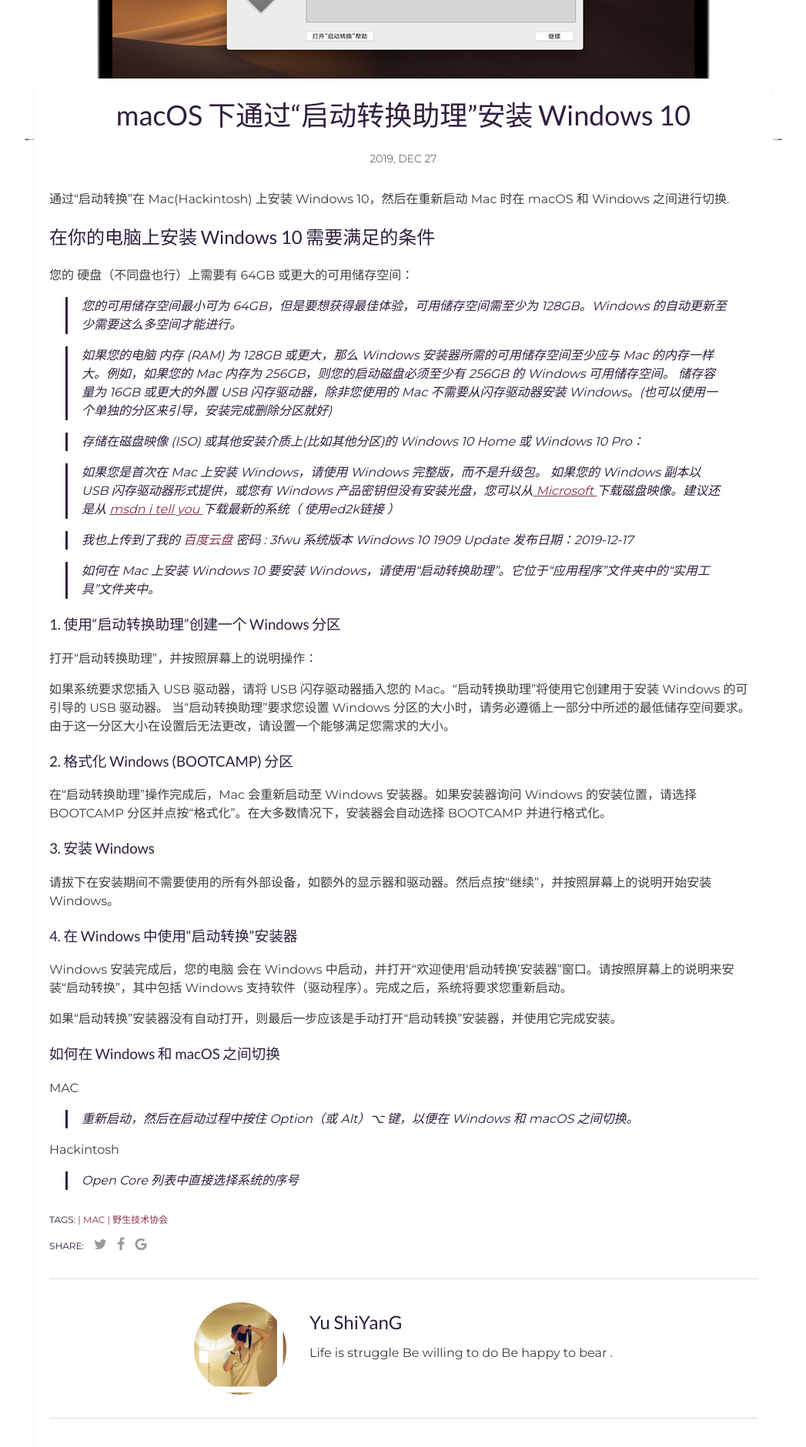
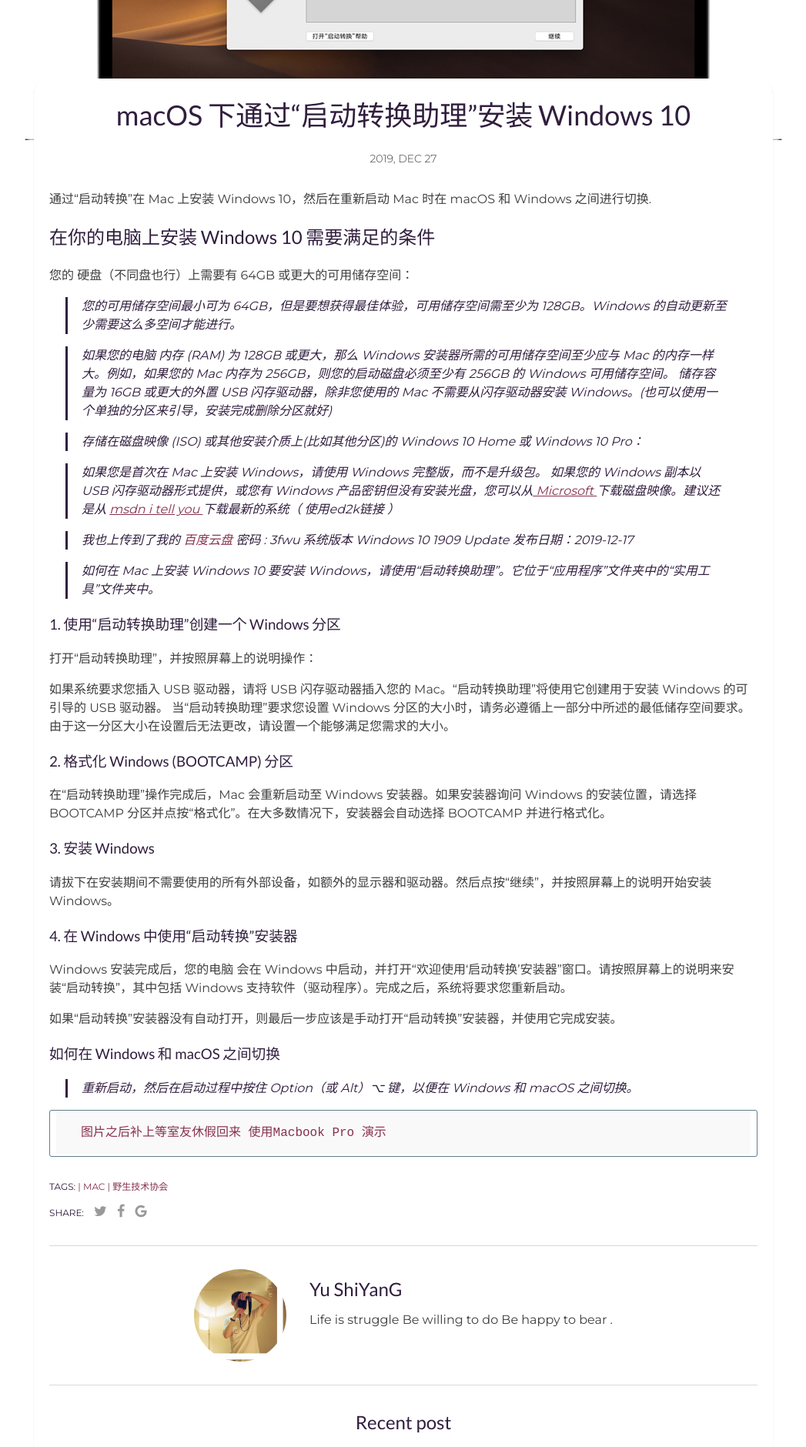
Before and after one commit to techysy/techysy.github.io, a Jekyll site: the page built from _posts/2019-12-28-windows10-on-your-mac.md, in a window 1280 px wide. Shown: the part 421-2301 px from the top of the page at 77% size, without its empty margins (116-1163 px from the left). Built offline with Jekyll 4.4.1, drawn with Linux system fonts in a browser that asks for light colours; comment, search, counter and statistics services are not loaded; a style sheet for code colours, icons or effects is not loaded.

Commit message:
Update 2019-12-28-windows10-on-your-mac.md

```diff
--- a/_posts/2019-12-28-windows10-on-your-mac.md
+++ b/_posts/2019-12-28-windows10-on-your-mac.md
@@ -7,7 +7,7 @@
 categories: 分享
 ---
 
-通过“启动转换”在 Mac(Hackintosh) 上安装  Windows 10，然后在重新启动 Mac 时在 macOS 和 Windows 之间进行切换.
+通过“启动转换”在 Mac 上安装  Windows 10，然后在重新启动 Mac 时在 macOS 和 Windows 之间进行切换.
 
 ## 在你的电脑上安装 Windows 10 需要满足的条件
 
@@ -50,10 +50,8 @@
 
 ### 如何在 Windows 和 macOS 之间切换
 
-MAC
+
 
 > 重新启动，然后在启动过程中按住 Option（或 Alt）⌥ 键，以便在 Windows 和 macOS 之间切换。
 
-Hackintosh
-
-> Open Core 列表中直接选择系统的序号
+    图片之后补上等室友休假回来 使用Macbook Pro 演示
```
